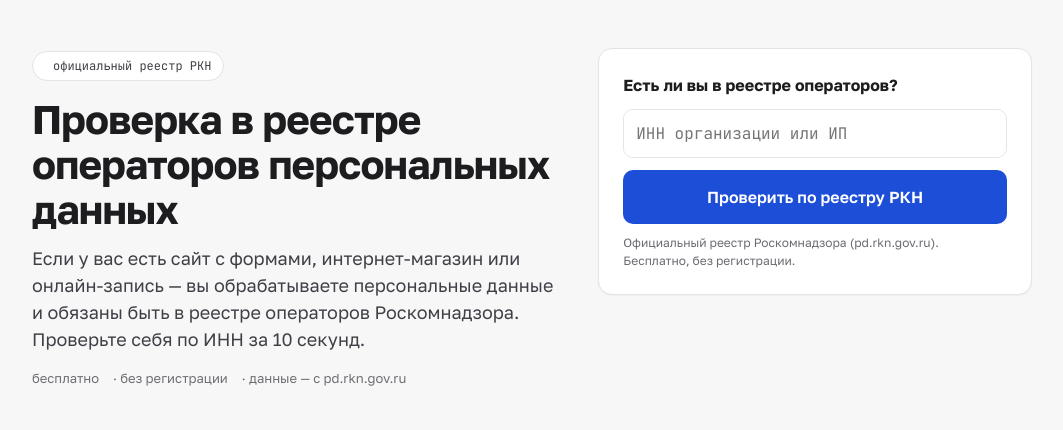
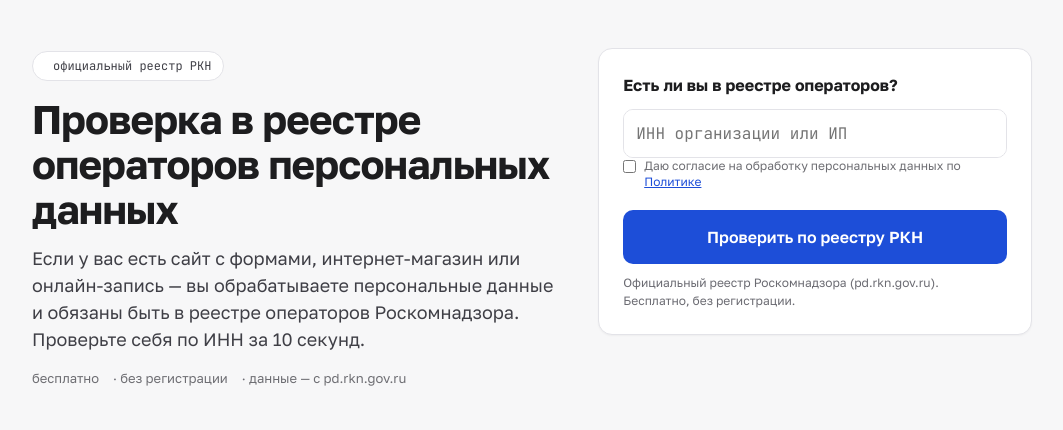
Before and after one commit to lawcheck/lawcheck, a FastAPI app: page /reestr-rkn in a window 1280 px wide. Shown: the part 64-494 px from the top of the page, without its empty margins (108-1171 px from the left). Run offline with FastAPI, Linux system fonts and the light colour scheme.

Commit message:
feat: согласие на обработку ПДн у форм оплаты и проверки ИНН
Собственный сканер ставил здесь два критикала B2: форма оплаты на
/pricing и форма проверки ИНН на /uvedomlenie-rkn собирали персональные
данные без чекбокса согласия (ст. 9 152-ФЗ).

Чекбоксы без checked: предустановленная галочка — тот же критикал,
согласие должно быть активным действием, а не значением по умолчанию.
Ссылка на Политику в радиусе формы — иначе B2 даёт warning вместо ok.

Согласие проверяется и на сервере: галочка в разметке без проверки на
бэкенде — театр, POST приходит и в обход браузера. У формы РКН это
единственная защита: она идёт с novalidate, и required браузер не
удержит. Без согласия в реестр не ходим.

_checked переехал из web/routes.py в utils/consent.py — он нужен трём
роутерам, а импорт друг из друга их закольцевал бы.

Класс .lc-chat-consent стал .pd-consent: контрол одинаковый во всех
формах сбора ПДн, дублировать правило хуже, чем переименовать.

Co-Authored-By: Claude Opus 5 <noreply@anthropic.com>

```diff
--- a/lawcheck/web/rkn.py
+++ b/lawcheck/web/rkn.py
@@ -12,6 +12,7 @@ from fastapi.responses import HTMLResponse
 from fastapi.templating import Jinja2Templates
 
 from lawcheck.external.rkn_operators import lookup_by_inn
+from lawcheck.utils import consent
 from lawcheck.utils.inn_ogrn import is_valid_inn
 
 router = APIRouter()
@@ -30,12 +31,21 @@ async def rkn_check_page(request: Request):
 
 
 @router.post("/reestr-rkn", response_class=HTMLResponse)
-async def rkn_check(request: Request, inn: str = Form("")):
+async def rkn_check(request: Request, inn: str = Form(""), pd_consent: str = Form("")):
     """Проверка ИНН по реестру операторов pd.rkn.gov.ru.
 
-    Состояния: invalid (не ИНН) / found / not_found / error (реестр недоступен —
-    он часто отвечает только из РФ; на проде это редкий случай).
+    Состояния: no_consent (не отмечено согласие) / invalid (не ИНН) / found /
+    not_found / error (реестр недоступен — он часто отвечает только из РФ;
+    на проде это редкий случай).
+
+    ИНН предпринимателя — персональные данные, поэтому без согласия запрос не
+    выполняем. Форма идёт с `novalidate` (ошибки показываем своим текстом, а не
+    браузерным), значит `required` на чекбоксе клиент не удержит — решает сервер.
     """
+    if not consent.checked(pd_consent):
+        return templates.TemplateResponse(
+            request, "rkn_check.html",
+            {"state": "no_consent", "inn": inn.strip(), "op": None})
     inn_digits = re.sub(r"\D", "", inn)
     if not is_valid_inn(inn_digits):
         return templates.TemplateResponse(
--- a/lawcheck/web/routes.py
+++ b/lawcheck/web/routes.py
@@ -24,6 +24,7 @@ from lawcheck.crawler.url_guard import UnsafeUrl, check_url
 from lawcheck.db import repo
 from lawcheck.notify import mailer, telegram
 from lawcheck.reporting import fines
+from lawcheck.utils import consent
 from lawcheck.utils.contact import contact_url, mask_contact
 from lawcheck.utils.domain import is_own_site
 from lawcheck.utils.email import valid_email
@@ -169,13 +170,6 @@ async def privacy(request: Request):
     return templates.TemplateResponse(request, "privacy.html", {})
 
 
-def _checked(value: str) -> bool:
-    """Отмечен ли чекбокс. Пустая строка приходит от снятого поля, но `bool()`
-    здесь мало: строку `0` или `false` (скрытое поле-спутник, чужая интеграция)
-    truthiness превратила бы в согласие, которого человек не давал."""
-    return value.strip().lower() in {"1", "on", "true", "yes", "да"}
-
-
 @router.post("/inquiry")
 async def inquiry(request: Request, bg: BackgroundTasks,
                   message: str = Form(...), contact: str = Form(""),
@@ -199,9 +193,9 @@ async def inquiry(request: Request, bg: BackgroundTasks,
     # а вопрос из виджета — единственный канал, где человек пишет сам.
     if len(contact) < 3:
         raise HTTPException(status_code=422, detail="empty contact")
-    if not _checked(pd_consent):
+    if not consent.checked(pd_consent):
         raise HTTPException(status_code=422, detail="no pd consent")
-    ads = _checked(ad_consent)
+    ads = consent.checked(ad_consent)
     inq_id = await asyncio.to_thread(repo.create_inquiry, message, contact, page, ads)
     # Текст обращения в лог не пишем: человек оставляет там и ФИО, и адрес сайта,
     # и обстоятельства дела. Он целиком уходит владельцу в Telegram и лежит в БД.
--- a/lawcheck/web/templates/_rkn_check_form.html
+++ b/lawcheck/web/templates/_rkn_check_form.html
@@ -10,6 +10,13 @@
              aria-label="ИНН для проверки по реестру операторов РКН"
              pattern="[0-9\s]*" maxlength="14">
     </div>
+    {# ИНН предпринимателя — персональные данные, поэтому согласие нужно и здесь.
+       Без checked: ст. 9 152-ФЗ требует активного действия. #}
+    <label class="pd-consent">
+      <input type="checkbox" name="pd_consent" value="1" required>
+      <span>Даю согласие на обработку персональных данных по
+        <a href="/privacy" target="_blank" rel="noopener">Политике</a></span>
+    </label>
     <button type="submit">Проверить по реестру РКН</button>
   </form>
   <div class="note">Официальный реестр Роскомнадзора (pd.rkn.gov.ru). Бесплатно, без регистрации.</div>
--- a/lawcheck/web/templates/base.html
+++ b/lawcheck/web/templates/base.html
@@ -823,10 +823,12 @@
       font-family: inherit; margin-bottom: 8px; resize: vertical; }
     #lc-chat-form textarea:focus, #lc-chat-form input[type=text]:focus {
       outline: 2px solid var(--brand); outline-offset: 1px; }
-    .lc-chat-consent { display: flex; gap: 8px; align-items: flex-start; margin-bottom: 8px;
-      font-size: var(--t-xs); line-height: 1.35; color: var(--muted); cursor: pointer; }
-    .lc-chat-consent input { margin: 2px 0 0; flex: 0 0 auto; }
-    .lc-chat-consent a { color: var(--brand); }
+    /* Согласие на обработку ПДн. Один класс на все формы сбора ПДн — чат,
+       оплата, проверка по реестру: контрол везде одинаковый по смыслу. */
+    .pd-consent { display: flex; gap: 8px; align-items: flex-start; margin-bottom: 8px;
+      font-size: var(--t-xs); line-height: 1.35; color: var(--muted); cursor: pointer; text-align: left; }
+    .pd-consent input { margin: 2px 0 0; flex: 0 0 auto; }
+    .pd-consent a { color: var(--brand); }
     #lc-chat-send { width: 100%; background: var(--brand); color: #fff; border: 0;
       border-radius: var(--r-m); padding: 11px; font-size: var(--t-m); font-weight: 600; cursor: pointer; }
     #lc-chat-send:hover { background: var(--brand-hover); }
@@ -1252,12 +1254,12 @@
           {# Два согласия, оба без checked: обработка ПДн обязательна (ст. 9 152-ФЗ),
              рекламные письма — добровольно (ст. 18 ФЗ «О рекламе»). Своя же проверка
              формы считает предустановленную галочку отсутствием согласия. #}
-          <label class="lc-chat-consent">
+          <label class="pd-consent">
             <input type="checkbox" name="pd_consent" id="lc-chat-pd" value="1" required>
             <span>Даю согласие на обработку персональных данных по
               <a href="/privacy" target="_blank" rel="noopener">Политике</a></span>
           </label>
-          <label class="lc-chat-consent">
+          <label class="pd-consent">
             <input type="checkbox" name="ad_consent" id="lc-chat-ad" value="1">
             <span>Согласен на получение рекламных писем о проверках сайта и штрафах
               по 152-ФЗ. Отписка – по ссылке в любом письме</span>
--- a/lawcheck/web/templates/rkn_check.html
+++ b/lawcheck/web/templates/rkn_check.html
@@ -35,7 +35,16 @@
   {% include "_rkn_check_form.html" %}
 </section>
 
-{% if state == "invalid" %}
+{% if state == "no_consent" %}
+<section class="section">
+  <div class="rkn-result warn">
+    <h3>Нужно согласие на обработку данных</h3>
+    <p>ИНН предпринимателя — персональные данные, поэтому без вашего согласия мы его
+      не обрабатываем. Отметьте галочку под полем и попробуйте ещё раз.
+      Что именно мы делаем с данными — в <a href="/privacy">Политике</a>.</p>
+  </div>
+</section>
+{% elif state == "invalid" %}
 <section class="section">
   <div class="rkn-result warn">
     <h3>Это не похоже на ИНН</h3>
```
Also changed, not shown: lawcheck/utils/consent.py (added, +12 -0 lines), lawcheck/web/payments.py (+8 -1 lines), lawcheck/web/templates/pricing.html (+7 -0 lines), tests/test_form_consent_web.py (added, +115 -0 lines), tests/test_rkn_web.py (+4 -4 lines).
